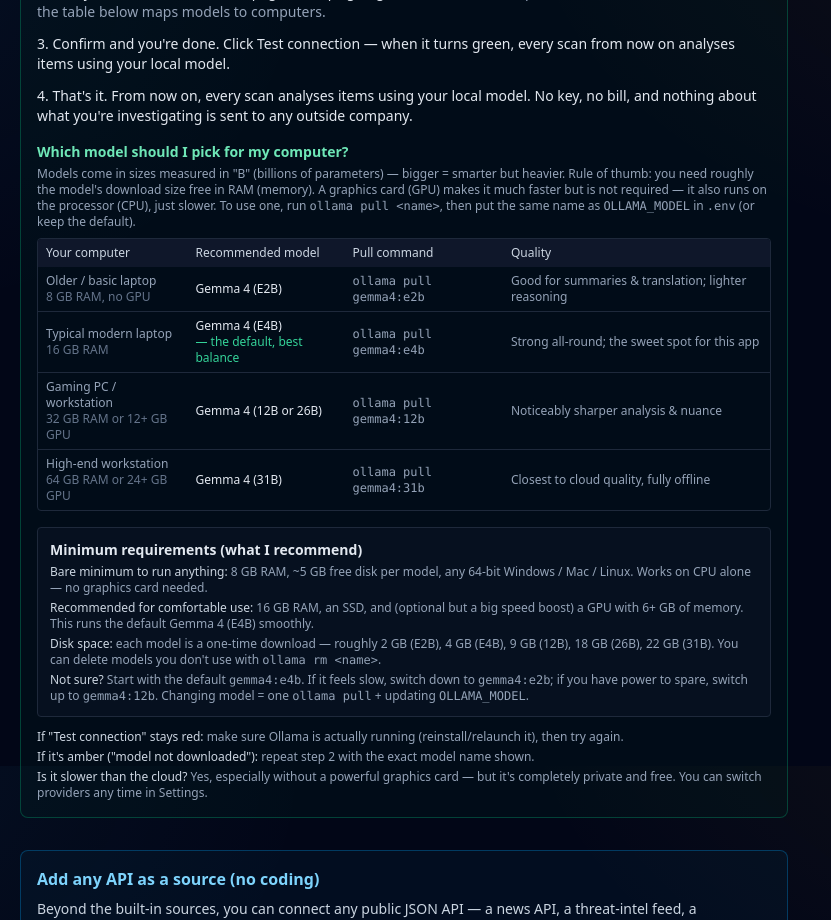
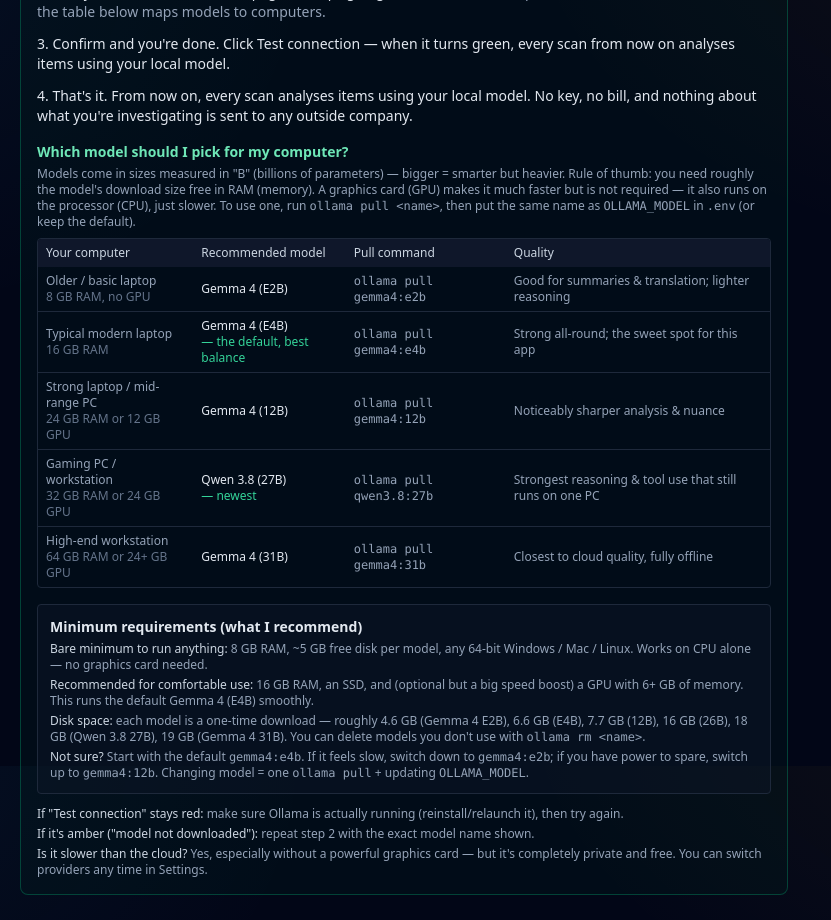
Before and after one commit to dorrachmani-dotcom/nexus-osint, a FastAPI app: page /guide in a window 1280 px wide. Shown: the part 1634-2554 px from the top of the page, without its empty margins (0-831 px from the left). Run offline with FastAPI, Linux system fonts and the light colour scheme; data comes from the database, SQL or seed files in the repository; data that the repository does not hold is empty; some libraries are stand-ins or nearby versions.

Commit message:
feat(ollama): refresh local model list; allow any local model name
- Recommended models checked against ollama.com/library (Oct 2026): Gemma 4
  E2B / E4B / 12B / 31B plus Qwen 3.8 27B; corrected download sizes.
- Settings: the model field now offers the list but accepts any Ollama tag,
  validated server-side; ":cloud" variants are rejected because they run on
  remote servers, which would break the local-only promise.
- Docs and in-app guide hardware tables updated to match.

Assisted-by: Claude Code

```diff
--- a/nexus/config.py
+++ b/nexus/config.py
@@ -51,9 +51,9 @@ class Settings(BaseSettings):
     # leaves it (the privacy-first choice for orgs that can't use cloud APIs).
     # No API key: it talks to a local Ollama server. Pick model + host below.
     ollama_base_url: str = Field(default="http://localhost:11434")
-    # Gemma 4 (Google's open model): native function-calling + multimodal, runs
-    # locally via Ollama. e4b (4B-effective) is the laptop-friendly default;
-    # step up to gemma4:12b / gemma4:26b on a GPU. Fully offline, no key.
+    # Any Ollama model works. Gemma 4 E4B is the laptop-friendly default; step
+    # up to gemma4:12b, or qwen3.8:27b / gemma4:31b on a strong GPU. Fully
+    # offline, no key.
     ollama_model: str = Field(default="gemma4:e4b")
     # Budget guard: how many items reach the model per run. Kept modest so a
     # single scan stays inside free-tier rate/quota limits (e.g. Gemini free);
--- a/nexus/web/app.py
+++ b/nexus/web/app.py
@@ -9,6 +9,7 @@ from __future__ import annotations
 
 import asyncio
 import logging
+import re
 import threading
 import time
 from contextlib import asynccontextmanager
@@ -3721,6 +3722,9 @@ def settings_check_ollama(request: Request) -> HTMLResponse:
     )
 
 
+_OLLAMA_MODEL_RE = re.compile(r"[A-Za-z0-9][A-Za-z0-9._/-]{0,79}(:[A-Za-z0-9._-]{1,40})?")
+
+
 @app.post("/settings/ollama/pull", response_class=HTMLResponse)
 def settings_ollama_pull(request: Request, model: str = Form("")) -> HTMLResponse:
     """Download a local model from inside the app — no terminal needed.
@@ -3734,6 +3738,14 @@ def settings_ollama_pull(request: Request, model: str = Form("")) -> HTMLRespons
 
     settings = get_settings()
     model = (model or "").strip() or settings.effective_ollama_model()
+    # Free-text names are allowed (any Ollama model), but only in Ollama's tag
+    # shape, and never a ":cloud" variant: those run remotely, not on this machine.
+    if not _OLLAMA_MODEL_RE.fullmatch(model) or "cloud" in model.lower():
+        return TEMPLATES.TemplateResponse(request, "_ollama_pull.html", {"pull": {
+            "status": "error", "model": model,
+            "error": "That doesn't look like a local Ollama model name "
+                     "(for example gemma4:e4b or qwen3.8:27b). Cloud variants are not allowed.",
+        }})
     # Remember the choice so analysis uses it immediately (preference, not secret).
     with get_connection() as conn:
         set_meta(conn, "ollama_model", model)
--- a/nexus/web/templates/guide.html
+++ b/nexus/web/templates/guide.html
@@ -191,10 +191,16 @@
               <td class="px-2 py-1.5">Strong all-round; the sweet spot for this app</td>
             </tr>
             <tr>
-              <td class="px-2 py-1.5">Gaming PC / workstation<br><span class="text-slate-500">32 GB RAM or 12+ GB GPU</span></td>
-              <td class="px-2 py-1.5 text-slate-200">Gemma 4 (12B or 26B)</td>
+              <td class="px-2 py-1.5">Strong laptop / mid-range PC<br><span class="text-slate-500">24 GB RAM or 12 GB GPU</span></td>
+              <td class="px-2 py-1.5 text-slate-200">Gemma 4 (12B)</td>
               <td class="px-2 py-1.5"><span class="mono">ollama pull gemma4:12b</span></td>
               <td class="px-2 py-1.5">Noticeably sharper analysis &amp; nuance</td>
+            </tr>
+            <tr>
+              <td class="px-2 py-1.5">Gaming PC / workstation<br><span class="text-slate-500">32 GB RAM or 24 GB GPU</span></td>
+              <td class="px-2 py-1.5 text-slate-200">Qwen 3.8 (27B)<br><span class="text-emerald-400">— newest</span></td>
+              <td class="px-2 py-1.5"><span class="mono">ollama pull qwen3.8:27b</span></td>
+              <td class="px-2 py-1.5">Strongest reasoning &amp; tool use that still runs on one PC</td>
             </tr>
             <tr>
               <td class="px-2 py-1.5">High-end workstation<br><span class="text-slate-500">64 GB RAM or 24+ GB GPU</span></td>
@@ -212,7 +218,7 @@
       <h3 class="text-sm font-semibold text-slate-200">Minimum requirements (what I recommend)</h3>
       <p><span class="font-medium text-slate-300">Bare minimum to run anything:</span> 8 GB RAM, ~5 GB free disk per model, any 64-bit Windows / Mac / Linux. Works on CPU alone — no graphics card needed.</p>
       <p><span class="font-medium text-slate-300">Recommended for comfortable use:</span> 16 GB RAM, an SSD, and (optional but a big speed boost) a GPU with 6+ GB of memory. This runs the default Gemma 4 (E4B) smoothly.</p>
-      <p><span class="font-medium text-slate-300">Disk space:</span> each model is a one-time download — roughly 2 GB (E2B), 4 GB (E4B), 9 GB (12B), 18 GB (26B), 22 GB (31B). You can delete models you don't use with <span class="mono">ollama rm &lt;name&gt;</span>.</p>
+      <p><span class="font-medium text-slate-300">Disk space:</span> each model is a one-time download — roughly 4.6 GB (Gemma 4 E2B), 6.6 GB (E4B), 7.7 GB (12B), 16 GB (26B), 18 GB (Qwen 3.8 27B), 19 GB (Gemma 4 31B). You can delete models you don't use with <span class="mono">ollama rm &lt;name&gt;</span>.</p>
       <p><span class="font-medium text-slate-300">Not sure?</span> Start with the default <span class="mono">gemma4:e4b</span>. If it feels slow, switch down to <span class="mono">gemma4:e2b</span>; if you have power to spare, switch up to <span class="mono">gemma4:12b</span>. Changing model = one <span class="mono">ollama pull</span> + updating <span class="mono">OLLAMA_MODEL</span>.</p>
     </div>
 
```
Also changed, not shown: docs/FEATURES.md (+14 -6 lines), nexus/analysis/ollama_admin.py (+12 -6 lines), nexus/web/templates/_provider_status.html (+7 -8 lines), tests/test_ollama_model_name.py (added, +17 -0 lines), 2 other files.
